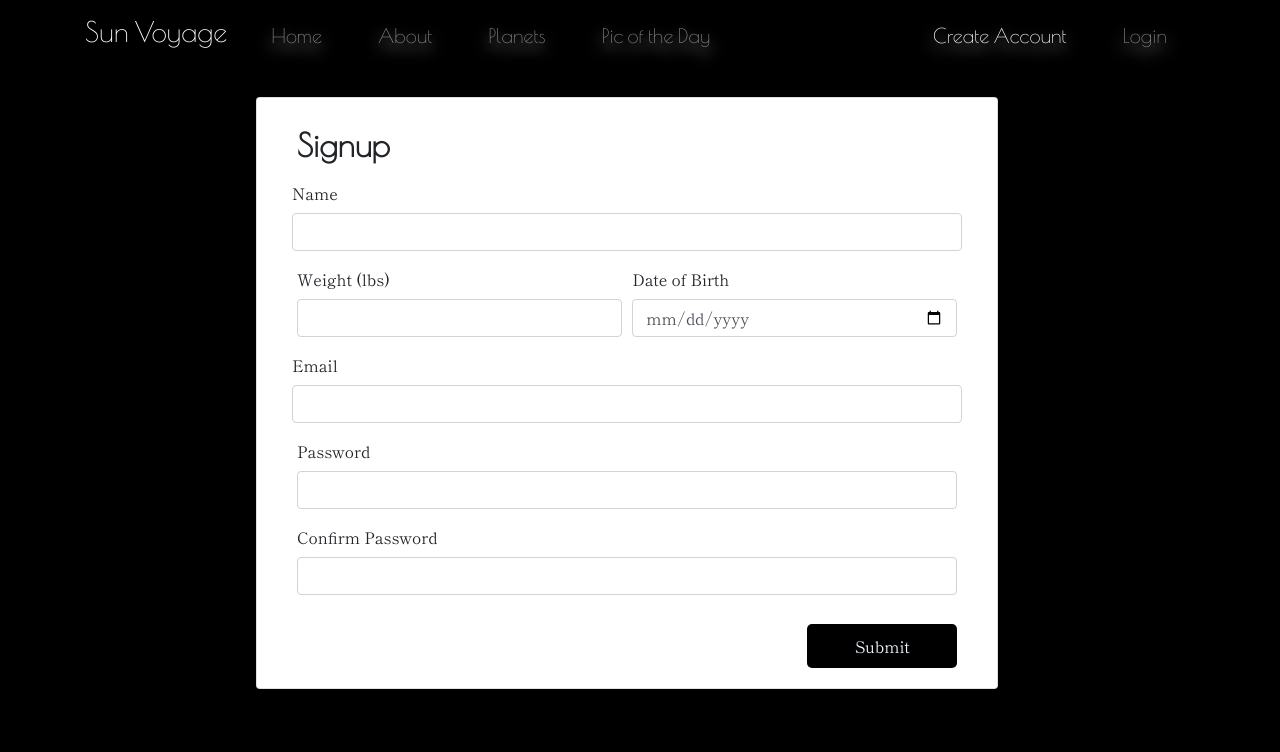
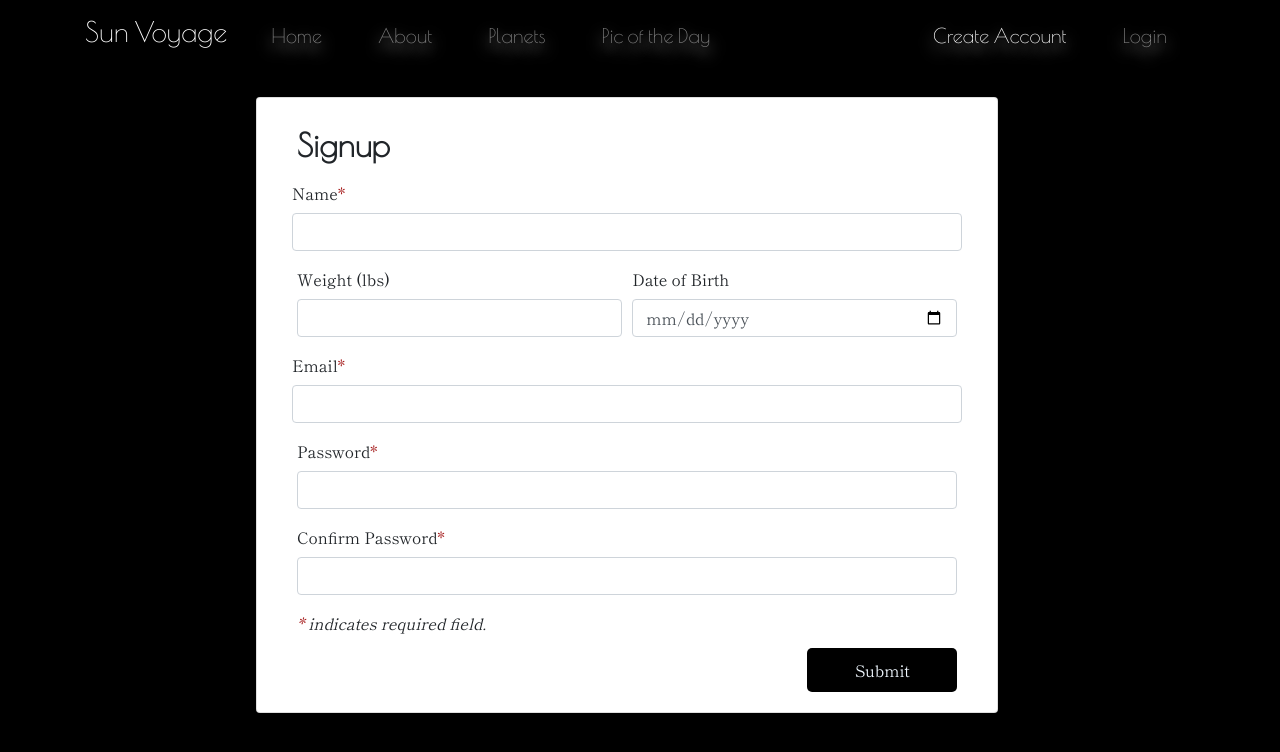
Before and after one commit to trisha/sun-voyage-client, a React (Create React App) app: page /signup in a window 1280 px wide. Shown: the top 752 px of the page. Built offline with nearby package versions, Linux system fonts and the light colour scheme; no server answers.

Commit message:
Made name, email, password required fields. Added styling to indicate to use that they were required.

```diff
--- a/src/App.css
+++ b/src/App.css
@@ -577,6 +577,10 @@ body {
   width: 100%;
 }
 
+.red-asterisk {
+  color: rgb(163, 22, 22);
+}
+
 /* FOOTER */
 
 .footer {
--- a/src/components/Planet/Planet.js
+++ b/src/components/Planet/Planet.js
@@ -60,6 +60,7 @@ const Planet = (props) => {
                 console.log('Error when adding a comment', err)
             })
             let inputBox = document.getElementsByClassName('comment-input')[0]
+            console.log("Right before setting inputBox to 0")
             inputBox.value = ''
     }
 
--- a/src/components/User/Signup.js
+++ b/src/components/User/Signup.js
@@ -51,6 +51,21 @@ const Signup = (props) => {
             axios.post(`${REACT_APP_SERVER_URL}/auth/signup`, newUser)
             .then(response => {
                 console.log('Signup response: ' + response);
+
+
+                const token = response.data
+                console.log("😍 token: ", token)
+                console.log("🥳 { token }: ", { token })
+                // Save token to localStorage
+                localStorage.setItem('jwtToken', token);
+                // Set token to auth header
+                setAuthToken(token);
+                // Decode token to get the user data
+                const decoded = jwt_decode(token);
+                console.log("JWT decoded token is: ", decoded)
+                // Set current user
+                props.nowCurrentUser(decoded);
+
                 setRedirect(true)
             })
             .catch(error => {
@@ -99,8 +114,8 @@ const Signup = (props) => {
         {errorMessage}
         <Form onSubmit={handleSubmit} className='signup-form'>
             <Form.Row className="form-group">
-                <label htmlFor="name">Name</label>
-                <input type="text" name="name" value={name} onChange={handleName} className="form-control"/>
+                <label htmlFor="name">Name<span className="red-asterisk">*</span></label>
+                <input type="text" name="name" value={name} onChange={handleName} className="form-control" required />
             </Form.Row>
             <Form.Row className="form-group">
                 <Col>
@@ -113,16 +128,19 @@ const Signup = (props) => {
                 </Col>
             </Form.Row>
             <Form.Row className="form-group">
-                <label htmlFor="email">Email</label>
-                <input type="email" name="email" value={email} onChange={handleEmail} className="form-control"/>
+                <label htmlFor="email">Email<span className="red-asterisk">*</span></label>
+                <input type="email" name="email" value={email} onChange={handleEmail} className="form-control" required />
             </Form.Row>
             <div className="form-group">
-                <label htmlFor="password">Password</label>
-                <input type="password" name="password" value={password} onChange={handlePassword} className="form-control"/>
+                <label htmlFor="password">Password<span className="red-asterisk">*</span></label>
+                <input type="password" name="password" value={password} onChange={handlePassword} className="form-control" required />
             </div>
             <div className="form-group">
-                <label htmlFor="confirmPassword">Confirm Password</label>
-                <input type="password" name="confirmPassword" value={confirmPassword} onChange={handleConfirmPassword} className="form-control"/>
+                <label htmlFor="confirmPassword">Confirm Password<span className="red-asterisk">*</span></label>
+                <input type="password" name="confirmPassword" value={confirmPassword} onChange={handleConfirmPassword} className="form-control" required/>
+            </div>
+            <div>
+                <em><span className="red-asterisk">*</span> indicates required field.</em>
             </div>
             <button type="submit" className="link-button btn btn-primary float-right">Submit</button>
         </Form>
```
